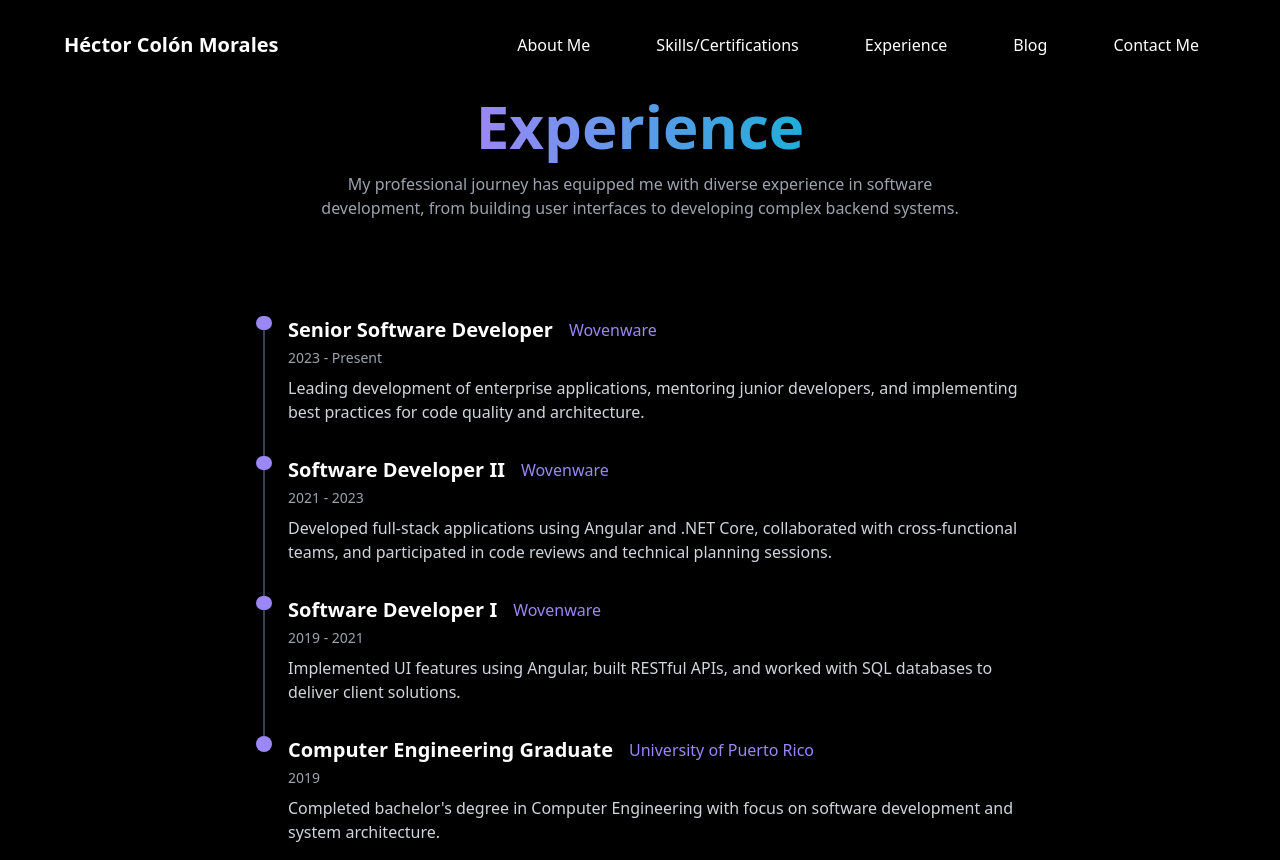
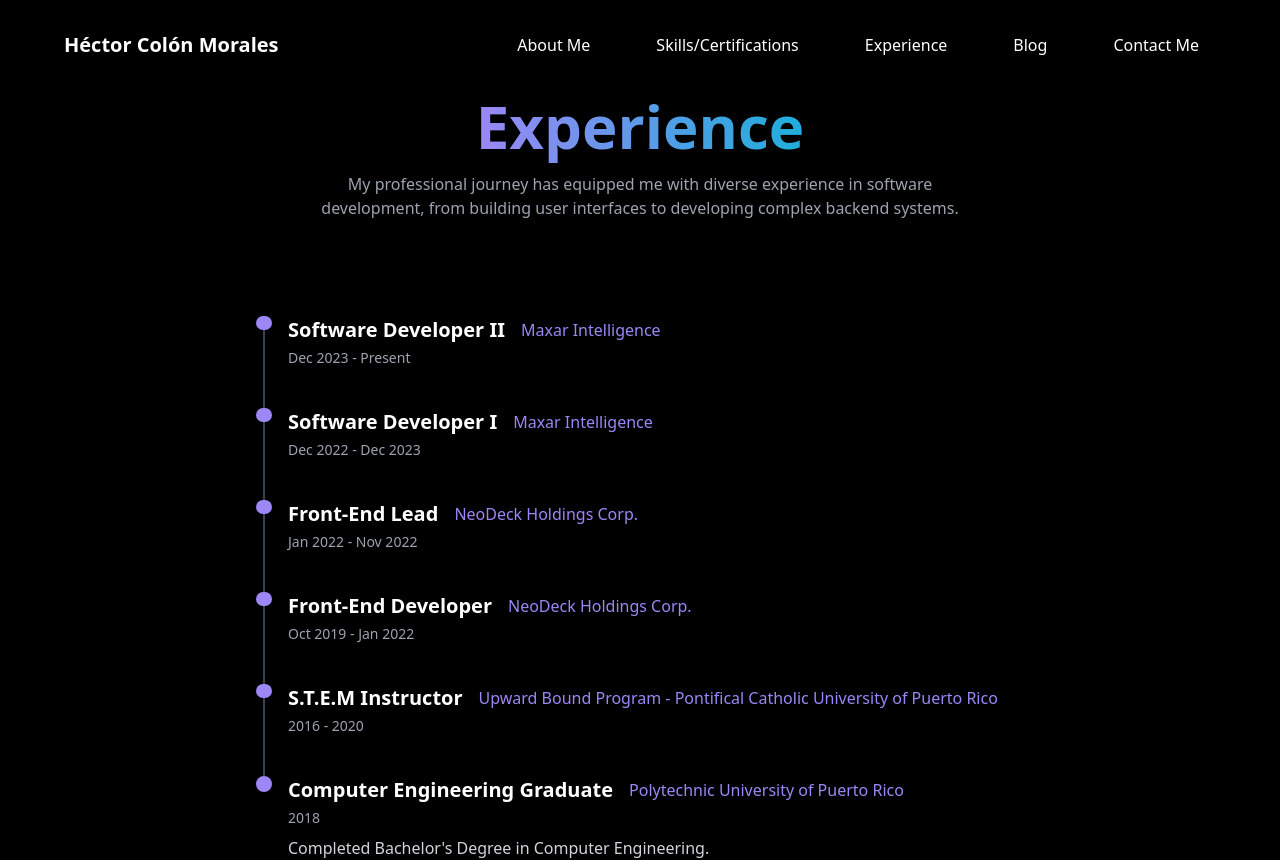
Before and after one commit to HectorColon/portfolio-design-journey, a React (Vite) app: page /experience in a window 1280 px wide. Shown: the top 860 px of the page. Built offline with nearby package versions, Linux system fonts and the light colour scheme.

Commit message:
Update Pages

```diff
--- a/src/components/layout/Navbar.tsx
+++ b/src/components/layout/Navbar.tsx
@@ -14,7 +14,7 @@ const Navbar = () => {
     { text: "About Me", href: "/" },
     { text: "Skills/Certifications", href: "/skills" },
     { text: "Experience", href: "/experience" },
-    { text: "Blog", href: "/blog" },
+    { text: "Blog", href: "/notfound" },
     { text: "Contact Me", href: "/contact" },
   ];
 
--- a/src/pages/AboutMe.tsx
+++ b/src/pages/AboutMe.tsx
@@ -101,7 +101,7 @@ const AboutMe = () => {
                 </div>
               </div>
 
-              <div className="flex items-center justify-center space-x-6 mt-12">
+              {/* <div className="flex items-center justify-center space-x-6 mt-12">
                 <a
                   href="#"
                   className="w-12 h-12 rounded-full bg-gray-800 flex items-center justify-center hover:bg-portfolio-primary transition-colors relative after:absolute after:inset-0 after:rounded-full after:border-2 after:border-transparent hover:after:border-portfolio-primary after:transition-all"
@@ -114,9 +114,9 @@ const AboutMe = () => {
                 >
                   <Github size={24} className="text-white" />
                 </a>
-              </div>
+              </div> */}
 
-              <div className="mt-12 text-center">
+              {/* <div className="mt-12 text-center">
                 <a
                   href="#"
                   className="inline-flex items-center justify-center gap-2 bg-gray-800 text-gray-400 hover:text-portfolio-primary border border-transparent hover:border-portfolio-primary rounded-md p-3 transition-colors"
@@ -124,7 +124,7 @@ const AboutMe = () => {
                   <Download size={20} />
                   <span>Download CV</span>
                 </a>
-              </div>
+              </div> */}
             </div>
           </div>
 
--- a/src/pages/Experience.tsx
+++ b/src/pages/Experience.tsx
@@ -5,28 +5,40 @@ import TimelineItem from '@/components/ui/experience-timeline/TimelineItem';
 const Experience = () => {
   const experiences = [
     {
-      title: "Senior Software Developer",
-      company: "Wovenware",
-      period: "2023 - Present",
-      description: "Leading development of enterprise applications, mentoring junior developers, and implementing best practices for code quality and architecture."
-    },
-    {
       title: "Software Developer II",
-      company: "Wovenware",
-      period: "2021 - 2023",
-      description: "Developed full-stack applications using Angular and .NET Core, collaborated with cross-functional teams, and participated in code reviews and technical planning sessions."
+      company: "Maxar Intelligence",
+      period: "Dec 2023 - Present",
+      description: ""
     },
     {
       title: "Software Developer I",
-      company: "Wovenware",
-      period: "2019 - 2021",
-      description: "Implemented UI features using Angular, built RESTful APIs, and worked with SQL databases to deliver client solutions."
+      company: "Maxar Intelligence",
+      period: "Dec 2022 - Dec 2023",
+      description: ""
+    },
+    {
+      title: "Front-End Lead",
+      company: "NeoDeck Holdings Corp.",
+      period: "Jan 2022 - Nov 2022",
+      description: ""
+    },
+    {
+      title: "Front-End Developer",
+      company: "NeoDeck Holdings Corp.",
+      period: "Oct 2019 - Jan 2022",
+      description: ""
+    },
+    {
+      title: "S.T.E.M Instructor",
+      company: "Upward Bound Program - Pontifical Catholic University of Puerto Rico",
+      period: "2016 - 2020",
+      description: ""
     },
     {
       title: "Computer Engineering Graduate",
-      company: "University of Puerto Rico",
-      period: "2019",
-      description: "Completed bachelor's degree in Computer Engineering with focus on software development and system architecture."
+      company: "Polytechnic University of Puerto Rico",
+      period: "2018",
+      description: "Completed Bachelor's Degree in Computer Engineering."
     }
   ];
 
--- a/src/pages/Skills.tsx
+++ b/src/pages/Skills.tsx
@@ -5,23 +5,23 @@ import SkillBar from '@/components/ui/skill-bar/SkillBar';
 const Skills = () => {
   const frameworks = [
     { name: 'Angular', percentage: 75 },
-    { name: 'React', percentage: 100 }
+    { name: 'React', percentage: 25 }
   ];
 
   const languages = [
     { name: 'Python', percentage: 75 },
-    { name: 'TypeScript', percentage: 100 },
-    { name: 'JavaScript', percentage: 100 },
-    { name: 'HTML', percentage: 100 },
-    { name: 'CSS', percentage: 100 }
+    { name: 'TypeScript', percentage: 50 },
+    { name: 'JavaScript', percentage: 50 },
+    { name: 'HTML', percentage: 75 },
+    { name: 'CSS', percentage: 75 }
   ];
 
   const tools = [
     { name: 'Adobe XD', percentage: 75 },
     { name: 'GitKraken', percentage: 100 },
     { name: 'GitHub', percentage: 100 },
-    { name: 'Docker', percentage: 100 },
-    { name: 'Kubernetes', percentage: 75 },
+    { name: 'Docker', percentage: 50 },
+    { name: 'Kubernetes', percentage: 50 },
     { name: 'Firebase', percentage: 50 },
     { name: 'Amazon Web Services', percentage: 100 }
   ];
@@ -88,6 +88,26 @@ const Skills = () => {
           <div className="bg-gray-900 bg-opacity-50 p-6 rounded-lg backdrop-blur-sm">
             <h3 className="text-xl text-white font-semibold mb-6">Certifications</h3>
             <div className="flex flex-col items-center">
+            <div className="w-48 h-48">
+                <img
+                  src=""
+                  alt="WS Cloud Quest: Cloud Practitioner"
+                  className="w-full h-full object-contain"
+                />
+              </div>
+              <div className="text-center mt-4">
+                <h4 className="text-lg text-white font-medium">AWS Cloud Quest</h4>
+                <p className="text-gray-400 text-sm mt-1">Cloud Practitioner</p>
+              </div>
+              <div className="mt-8">
+                <a
+                  href="https://www.credly.com/badges/d1e40f38-44bf-4685-ba11-6735bb251cd8/public_url"
+                  className="text-portfolio-primary hover:underline text-sm"
+                >
+                  View Credential
+                </a>
+              </div>
+              <br></br>
               <div className="w-48 h-48">
                 <img
                   src="https://d1.awsstatic.com/training-and-certification/certification-badges/AWS-Certified-Cloud-Practitioner_badge.634f8a21af2e0e956ed8905a72366146ba22b74c.png"
@@ -99,15 +119,36 @@ const Skills = () => {
                 <h4 className="text-lg text-white font-medium">AWS Cloud Practitioner</h4>
                 <p className="text-gray-400 text-sm mt-1">Foundational</p>
               </div>
-
               <div className="mt-8">
                 <a
-                  href="#"
+                  href="https://www.credly.com/badges/02edb229-1d77-4dd1-8fc6-9c46763d47b0/public_url"
                   className="text-portfolio-primary hover:underline text-sm"
                 >
                   View Credential
                 </a>
               </div>
+              <br></br>
+              <div className="w-48 h-48">
+                <img
+                  src=""
+                  alt="AWS Certified Developer - Associate"
+                  className="w-full h-full object-contain"
+                />
+              </div>
+              <div className="text-center mt-4">
+                <h4 className="text-lg text-white font-medium">AWS Certified Developer</h4>
+                <p className="text-gray-400 text-sm mt-1">Associate</p>
+              </div>
+
+              <div className="mt-8">
+                <a
+                  href="https://www.credly.com/badges/7dd42138-a039-4ea0-ae9e-1b3d90ddc32b/public_url"
+                  className="text-portfolio-primary hover:underline text-sm"
+                >
+                  View Credential
+                </a>
+              </div>
+
             </div>
           </div>
         </div>
```
Also changed, not shown: .idx/integrations.json (added), 1 other file (tests, documents, lock files or other folders).
